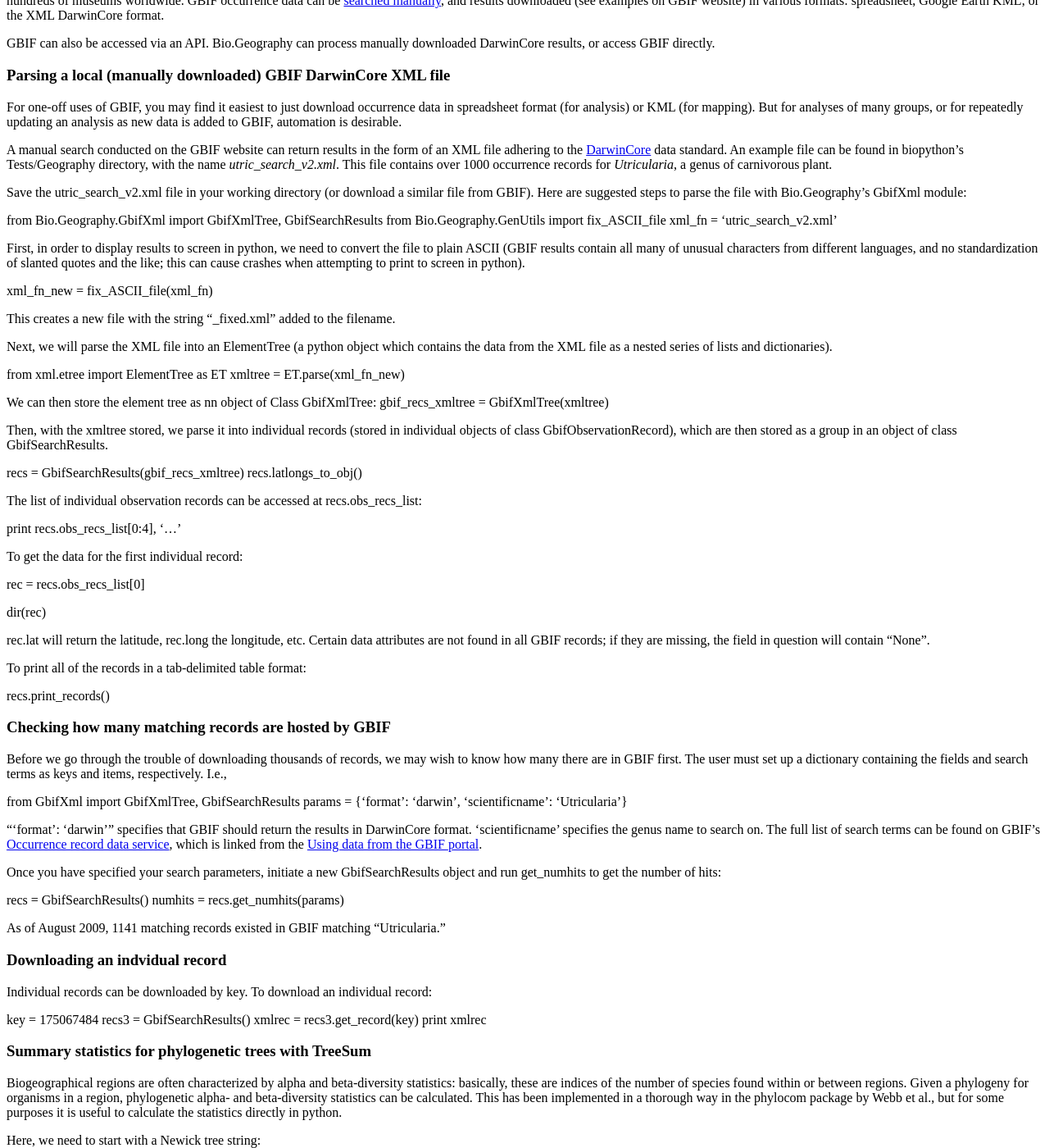
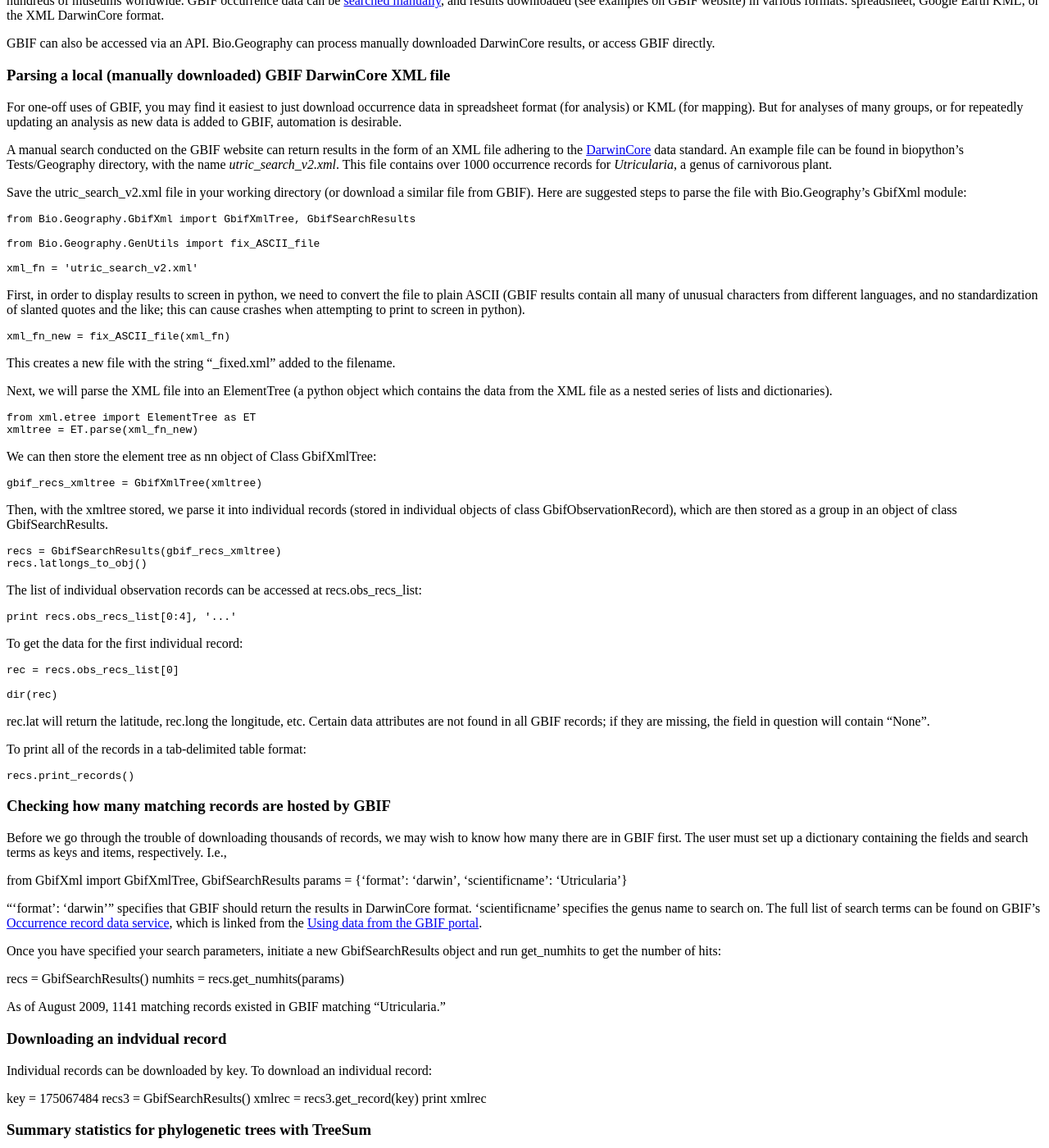
Before and after one commit to biopython/biopython.github.io, a Jekyll site: the page built from wiki/BioGeography.md, in a window 1280 px wide and 1400 px high, scrolled down 770 px. Shown: the whole window at 82% size. Built offline with Jekyll 4.4.1, drawn with Linux system fonts in a browser that asks for light colours.

```diff
--- a/wiki/BioGeography.md
+++ b/wiki/BioGeography.md
@@ -117,9 +117,11 @@ Save the utric\_search\_v2.xml file in your working directory (or
 download a similar file from GBIF). Here are suggested steps to parse
 the file with Bio.Geography's GbifXml module:
 
-from Bio.Geography.GbifXml import GbifXmlTree, GbifSearchResults from
-Bio.Geography.GenUtils import fix\_ASCII\_file xml\_fn =
-'utric\_search\_v2.xml'
+    from Bio.Geography.GbifXml import GbifXmlTree, GbifSearchResults
+
+    from Bio.Geography.GenUtils import fix_ASCII_file
+
+    xml_fn = 'utric_search_v2.xml'
 
 First, in order to display results to screen in python, we need to
 convert the file to plain ASCII (GBIF results contain all many of
@@ -127,7 +129,7 @@ unusual characters from different languages, and no standardization of
 slanted quotes and the like; this can cause crashes when attempting to
 print to screen in python).
 
-xml\_fn\_new = fix\_ASCII\_file(xml\_fn)
+    xml_fn_new = fix_ASCII_file(xml_fn)
 
 This creates a new file with the string "\_fixed.xml" added to the
 filename.
@@ -136,27 +138,30 @@ Next, we will parse the XML file into an ElementTree (a python object
 which contains the data from the XML file as a nested series of lists
 and dictionaries).
 
-from xml.etree import ElementTree as ET xmltree = ET.parse(xml\_fn\_new)
+    from xml.etree import ElementTree as ET
+    xmltree = ET.parse(xml_fn_new)
 
 We can then store the element tree as nn object of Class GbifXmlTree:
-gbif\_recs\_xmltree = GbifXmlTree(xmltree)
+
+    gbif_recs_xmltree = GbifXmlTree(xmltree)
 
 Then, with the xmltree stored, we parse it into individual records
 (stored in individual objects of class GbifObservationRecord), which are
 then stored as a group in an object of class GbifSearchResults.
 
-recs = GbifSearchResults(gbif\_recs\_xmltree) recs.latlongs\_to\_obj()
+    recs = GbifSearchResults(gbif_recs_xmltree)
+    recs.latlongs_to_obj()
 
 The list of individual observation records can be accessed at
 recs.obs\_recs\_list:
 
-print recs.obs\_recs\_list\[0:4\], '...'
+    print recs.obs_recs_list[0:4], '...'
 
 To get the data for the first individual record:
 
-rec = recs.obs\_recs\_list\[0\]
+    rec = recs.obs_recs_list[0]
 
-dir(rec)
+    dir(rec)
 
 rec.lat will return the latitude, rec.long the longitude, etc. Certain
 data attributes are not found in all GBIF records; if they are missing,
@@ -164,7 +169,7 @@ the field in question will contain "None".
 
 To print all of the records in a tab-delimited table format:
 
-recs.print\_records()
+    recs.print_records()
 
 ### Checking how many matching records are hosted by GBIF
 
```
Also changed, not shown: 1 other file.
